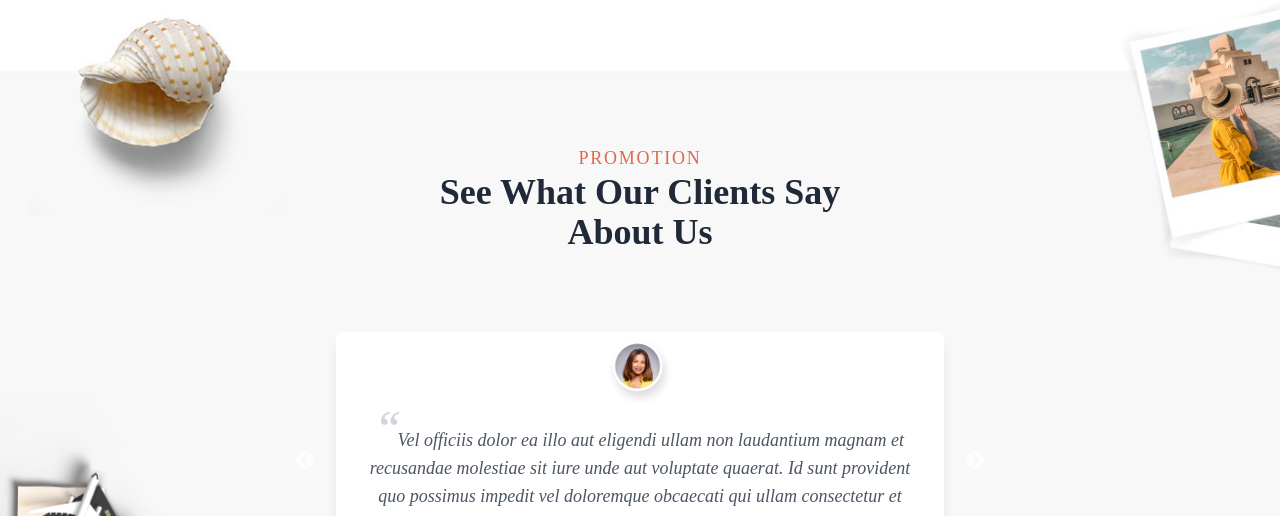
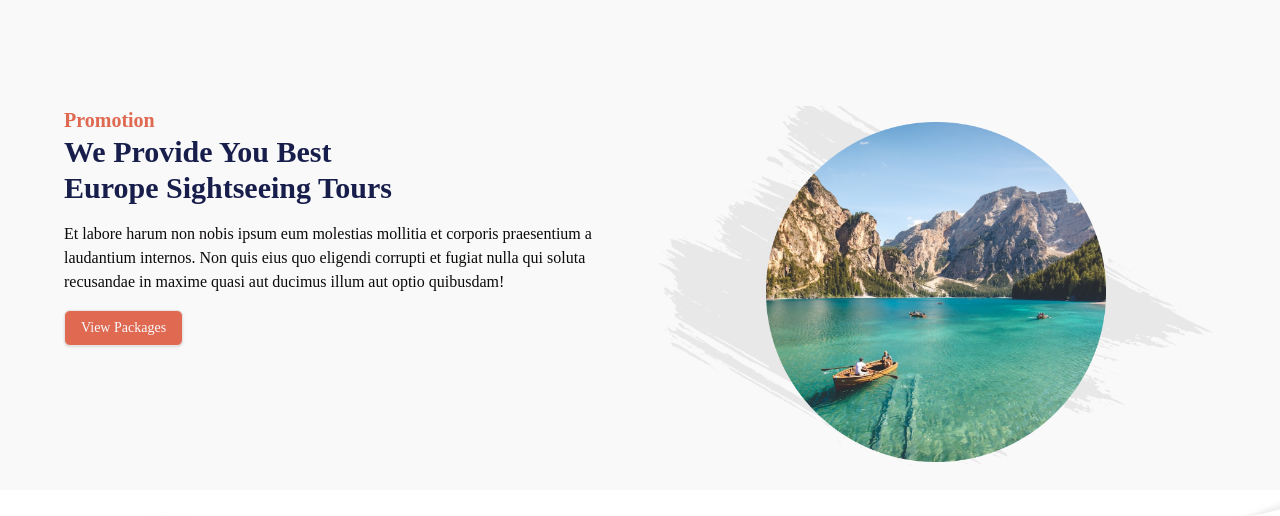
Before and after one commit to MarwaAshraf1812/Travel-tour-app, a React (Vite) app in the folder client/: page /about in a window 1280 px wide. Shown: the part 810-1326 px from the top of the page. Built offline with nearby package versions, Linux system fonts and the light colour scheme; a web font is replaced by a local one.

Commit message:
feat: implement promo section

```diff
--- a/client/src/components/aboutSections/Promo/Promo.jsx
+++ b/client/src/components/aboutSections/Promo/Promo.jsx
@@ -1,7 +1,47 @@
+import BgImage from '../../../assets/BgImage.png'
+import AboutImage from '../../../assets/AboutImage.png'
+import { Button } from '../../ui/button'
+
 function Promo() {
   return (
-    <div>
+    <div className="py-20 px-6 min-h-[700px] sm:min-h-[500px]">
+      <div className="mx-auto max-w-6xl flex flex-col sm:flex-row relative py-9 h-full">
 
+        <div className="flex flex-col z-30 w-full sm:w-1/2 sm:me-8 h-full">
+          <h6 className="text-orange font-bold text-lg sm:text-xl">Promotion</h6>
+          <p className="text-dark_blue text-2xl sm:text-3xl font-bold mt-4 sm:mt-0">
+            We Provide You Best
+            <br /> Europe Sightseeing Tours
+          </p>
+          <p className="mt-4 text-sm sm:text-base">
+            Et labore harum non nobis ipsum eum molestias mollitia et corporis praesentium a
+            laudantium internos. Non quis eius quo eligendi corrupti et fugiat nulla qui soluta
+            recusandae in maxime quasi aut ducimus illum aut optio quibusdam!
+          </p>
+          <div className="mt-4">
+            <Button className="bg-orange hover:text-orange hover:bg-white border hover:border-orange">View Packages</Button>
+          </div>
+        </div>
+
+        <div className="relative w-full sm:w-1/2 flex justify-center items-center mt-8 sm:mt-0">
+
+          <div className="absolute inset-0 w-full h-[240px] sm:h-[360px] z-10">
+            <img
+              src={BgImage}
+              alt="Promotion background"
+              className="w-full h-full object-cover rounded-lg"
+            />
+          </div>
+
+          <div className="absolute top-2 sm:top-4 z-20 w-[200px] h-[200px] sm:w-[340px] sm:h-[340px]">
+            <img
+              src={AboutImage}
+              alt="About background"
+              className="w-full h-full object-contain rounded-lg"
+            />
+          </div>
+        </div>
+      </div>
     </div>
   )
 }
--- a/client/src/pages/About.jsx
+++ b/client/src/pages/About.jsx
@@ -1,4 +1,5 @@
 import AboutHero from '../components/aboutSections/AboutHero/AboutHero'
+import Promo from '../components/aboutSections/Promo/Promo';
 import Footer from '../components/layout/Footer'
 import Navbar from '../components/layout/Navbar'
 import Testmonial from '../components/sections/Testmonial';
@@ -9,6 +10,7 @@ export default function About() {
       <Navbar />
       <div>
         <AboutHero />
+        <Promo />
         <Testmonial />
       </div>
       <Footer />
```
Also changed, not shown: client/src/assets/AboutImage.png (added), client/src/assets/BgImage.png (added).
